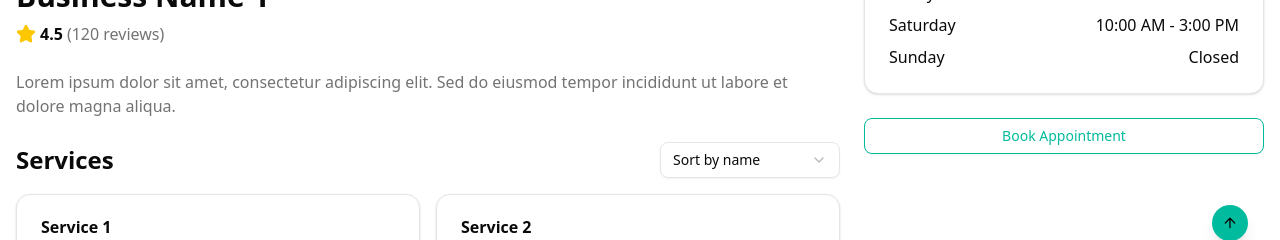
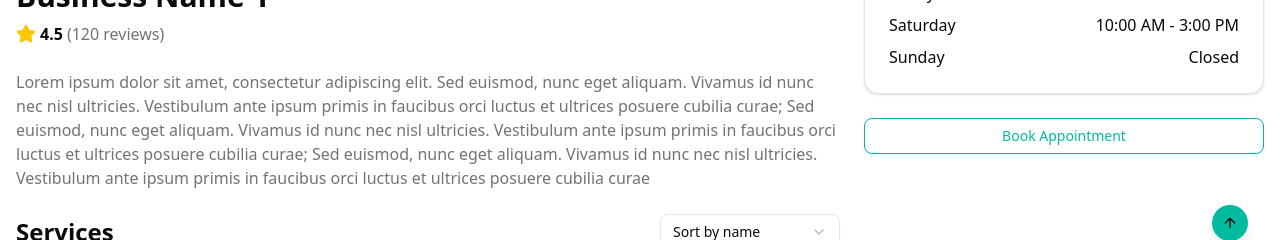
Before and after one commit to MesachVenegas/NegoProx, a Next.js app in the folder frontend/: page /en/business/1 in a window 1280 px wide. Shown: the part 527-767 px from the top of the page. Built offline with nearby package versions, Linux system fonts and the light colour scheme.

Commit message:
change move example data to constants

```diff
--- a/frontend/src/app/[locale]/(public)/business/[id]/page.tsx
+++ b/frontend/src/app/[locale]/(public)/business/[id]/page.tsx
@@ -7,6 +7,7 @@ import { MapPin, Phone, Star } from "lucide-react";
 import BusinessServices from "@/components/containers/BusinessServices";
 import { Card, CardContent, CardHeader, CardTitle } from "@/components/ui/card";
 import { Button } from "@/components/ui/button";
+import { business } from "@/lib/constants/business";
 
 export async function generateMetadata({
 	params,
@@ -29,63 +30,6 @@ export default async function BusinessProfile({
 }) {
 	const { id } = await params;
 	// example business data
-  const business = {
-    id: id,
-    name: `Business Name ${id}`,
-    description:
-      "Lorem ipsum dolor sit amet, consectetur adipiscing elit. Sed do eiusmod tempor incididunt ut labore et dolore magna aliqua.",
-    rating: 4.5,
-    reviews: 120,
-    address: "123 Main St, Anytown, USA",
-    phone: "(555) 123-4567",
-    website: "www.businessName.com",
-    hours: [
-      { day: "Monday", hours: "9:00 AM - 5:00 PM" },
-      { day: "Tuesday", hours: "9:00 AM - 5:00 PM" },
-      { day: "Wednesday", hours: "9:00 AM - 5:00 PM" },
-      { day: "Thursday", hours: "9:00 AM - 5:00 PM" },
-      { day: "Friday", hours: "9:00 AM - 5:00 PM" },
-      { day: "Saturday", hours: "10:00 AM - 3:00 PM" },
-      { day: "Sunday", hours: "Closed" },
-    ],
-    services: [
-      {
-        id: 1,
-        name: "Service 1",
-        description: "Description of Service 1",
-        price: "$50",
-        date: "2023-01-15",
-      },
-      {
-        id: 2,
-        name: "Service 2",
-        description: "Description of Service 2",
-        price: "$75",
-        date: "2023-02-20",
-      },
-      {
-        id: 3,
-        name: "Service 3",
-        description: "Description of Service 3",
-        price: "$100",
-        date: "2023-03-25",
-      },
-      {
-        id: 4,
-        name: "Service 4",
-        description: "Description of Service 4",
-        price: "$60",
-        date: "2023-04-30",
-      },
-      {
-        id: 5,
-        name: "Service 5",
-        description: "Description of Service 5",
-        price: "$90",
-        date: "2023-05-05",
-      },
-    ],
-  };
 
 	return (
 		<div className="container mx-auto max-w-[1400px] min-h-screen px-4 py-8">
@@ -104,7 +48,9 @@ export default async function BusinessProfile({
 						/>
 					</div>
 					<div>
-            <h1 className="text-3xl font-bold">{business.name}</h1>
+						<h1 className="text-3xl font-bold">
+							{business.name} {id}
+						</h1>
 						<div className="flex items-center mt-2">
 							<Star className="w-5 h-5 fill-yellow-400 text-yellow-400" />
 							<span className="ml-1 font-semibold">{business.rating}</span>
@@ -141,8 +87,7 @@ export default async function BusinessProfile({
 									href={`https://${business.website}`}
 									target="_blank"
 									rel="noopener noreferrer"
-                  className="text-primary hover:underline"
-                >
+									className="text-primary hover:underline">
 									{business.website}
 								</Link>
 							</div>
@@ -165,8 +110,7 @@ export default async function BusinessProfile({
 					</Card>
 					<Button
 						variant="outline"
-            className="w-full text-primary border-primary transition-colors duration-200 cursor-pointer dark:hover:text-black/80"
-          >
+						className="w-full text-primary border-primary transition-colors duration-200 cursor-pointer dark:hover:text-black/80">
 						Book Appointment
 					</Button>
 				</div>
```
Lines whose indentation alone changed are shown as unchanged.
